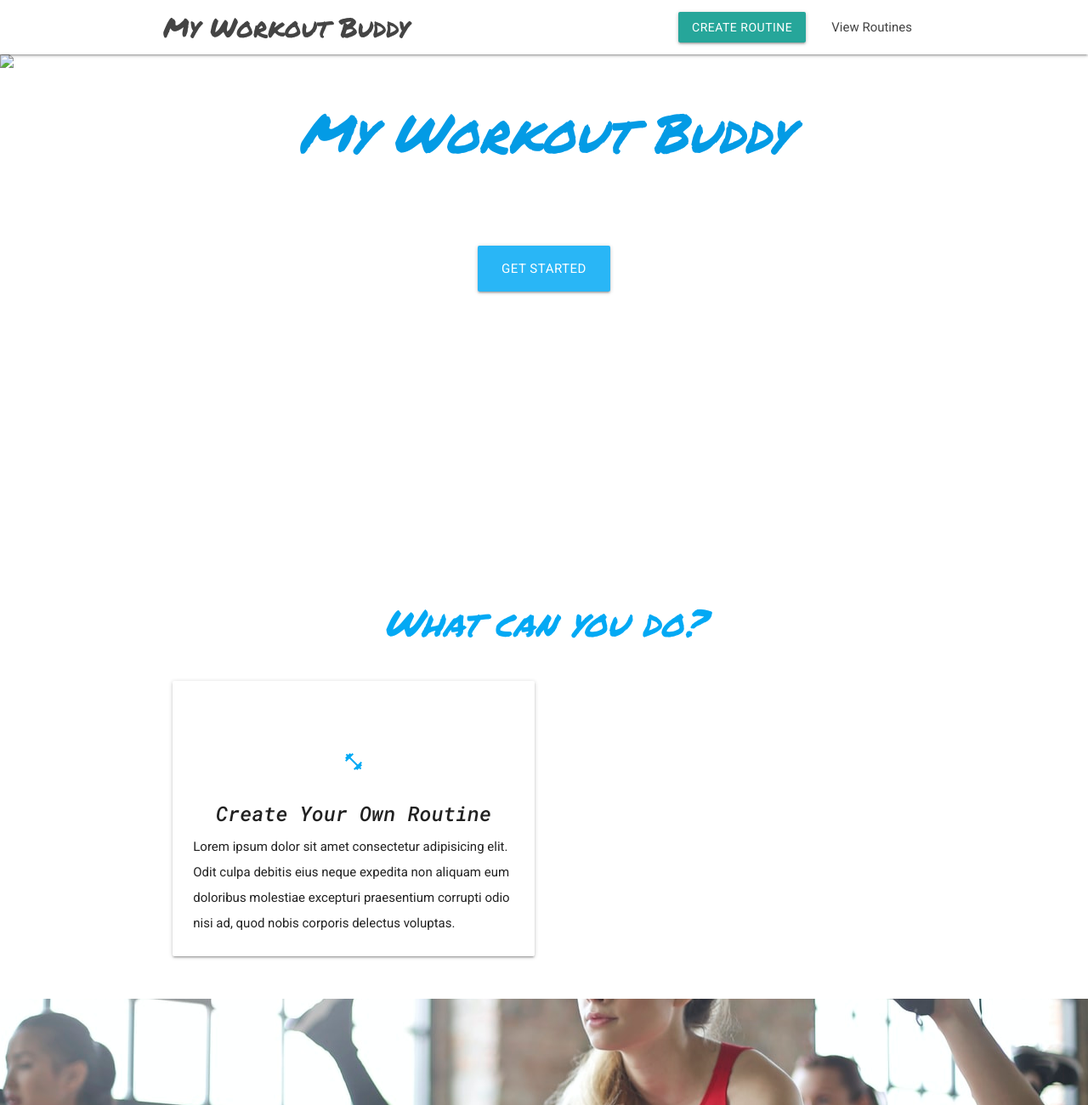
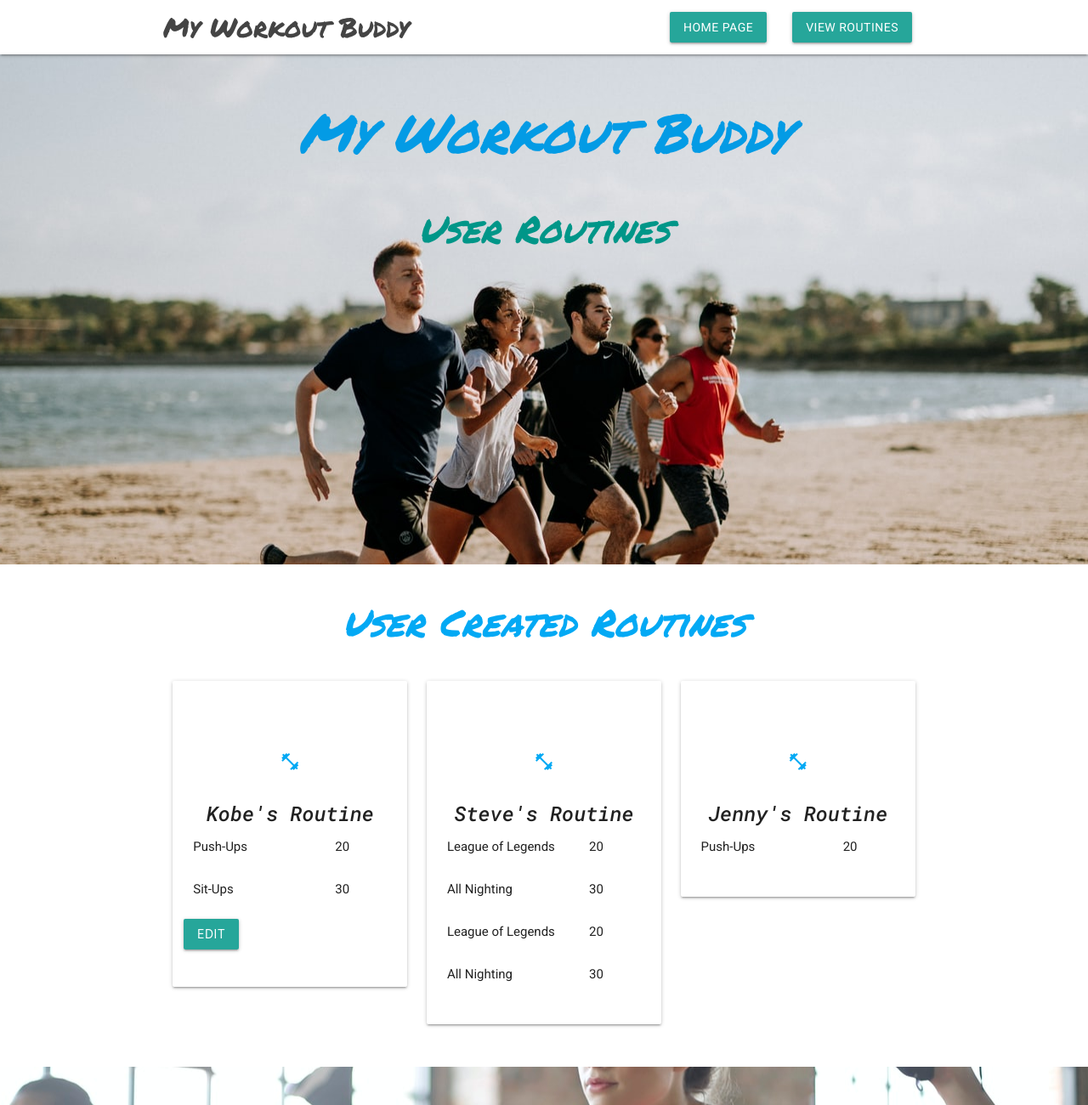
Before and after one commit to ssjlee93/RU-2020-proj-ct-02, a website: page public/userRoutines.html in a window 1280 px wide. Shown: the top 1300 px of the page at 85% size. Drawn offline with nearby package versions, Linux system fonts and the light colour scheme.

Commit message:
fixing bad commit

```diff
--- a/public/userRoutines.html
+++ b/public/userRoutines.html
@@ -20,15 +20,15 @@
 <body>
   <nav class="white" role="navigation">
     <div class="nav-wrapper container">
-      <a id="logo-container" href="#" class="brand-logo">My Workout Buddy</a>
+      <a id="logo-container" href="/" class="brand-logo">My Workout Buddy</a>
       <ul class="right hide-on-med-and-down">
-        <li><a class="waves-effect waves-light btn modal-trigger" href="#createModal">Create Routine</a></li>
-        <li><a href="#">View Routines</a></li>
+        <li><a class="waves-effect waves-light btn" href="/">Home Page</a></li>
+        <li><a class="waves-effect waves-light btn" href="/userRoutines">View Routines</a></li>
       </ul>
 
       <ul id="nav-mobile" class="sidenav">
-        <li><a href="#createModal">Create Routine</a></li>
-        <li><a href="#">View Routines</a></li>
+        <li><a href="/">Home Page</a></li>
+        <li><a href="/userRoutines">View Routines</a></li>
       </ul>
       <a href="#" data-target="nav-mobile" class="sidenav-trigger"><i class="material-icons">menu</i></a>
     </div>
@@ -40,35 +40,113 @@
 
         <h1 class="header center light-blue-text text-darken-1">My Workout Buddy</h1>
         <div class="row center">
-          <h5 class="header col s12 light">Your Personal Record and Routine Tracker</h5>
+          <h3 class="header col s12 teal-text">User Routines</h3>
         </div>
-        <div class="row center">
-          <a href="#createModal" class="btn-large waves-effect waves-light light-blue lighten-1 modal-trigger">Get Started</a>
-        </div>
-
-
       </div>
     </div>
-    <div class="parallax"><img src="images/bg2.jpg" alt="background img 1"></div>
+    <div class="parallax"><img src="images/bg7.jpg" alt="background img 1"></div>
   </div>
 
 
 <div class="container">
     <div class="section"><div class="container">
         <div class="row center">
-          <h3 class="header col s12 light-blue-text no-pad-bot no-margin-bot">What can you do?</h3>
+          <h3 class="header col s12 light-blue-text no-pad-bot no-margin-bot">User Created Routines</h3>
         </div>
     </div>
     <div id="userRoutines" class="row">
-        <div class="col s12 m6">
+      <!-- EXAMPLE USER ROUTINE(TO BE GENERATED IN JAVASCRIPT) -->
+        <div class="col s12 m4">
             <div class="card hoverable">
                 <div class="card-content">
-                        <h2 class="center light-blue-text"><i class="material-icons">fitness_center</i></h2>
-                        <h5 class="card-title center">Create Your Own Routine</h5>
-                        <p >Lorem ipsum dolor sit amet consectetur adipisicing elit. Odit culpa debitis eius neque expedita non aliquam eum doloribus molestiae excepturi praesentium corrupti odio nisi ad, quod nobis corporis delectus voluptas.</p>
+                  <h2 class="center light-blue-text"><i class="material-icons">fitness_center</i></h2>
+                  <h5 id="RoutineName" class="card-title center">Kobe's Routine</h5>
+                    <div class="row">
+                      <div id="Exercise" class="col s8">
+                        <p>Push-Ups</p>
+                      </div>
+                      <div id="Reps" class="col s4">
+                        <p>20</p>
+                      </div>
+                    </div>
+                    <div class="row">
+                      <div id="Exercise" class="col s8">
+                        <p>Sit-Ups</p>
+                      </div>
+                      <div id="Reps" class="col s4">
+                        <p>30</p>
+                      </div>
+                    </div>
+                    <div class="row">
+                      <button class="waves-effect waves-light btn">Edit</button>
+                    </div>
                 </div>
             </div>
         </div>
+      <!-- END EXAMPLE -->
+
+      <!-- EXAMPLE USER ROUTINE(TO BE GENERATED IN JAVASCRIPT) -->
+      <div class="col s12 m4">
+        <div class="card hoverable">
+            <div class="card-content">
+              <h2 class="center light-blue-text"><i class="material-icons">fitness_center</i></h2>
+              <h5 id="RoutineName" class="card-title center">Steve's Routine</h5>
+                <div class="row">
+                  <div id="Exercise" class="col s8">
+                    <p>League of Legends</p>
+                  </div>
+                  <div id="Reps" class="col s4">
+                    <p>20</p>
+                  </div>
+                </div>
+                <div class="row">
+                  <div id="Exercise" class="col s8">
+                    <p>All Nighting</p>
+                  </div>
+                  <div id="Reps" class="col s4">
+                    <p>30</p>
+                  </div>
+                </div>
+                <div class="row">
+                  <div id="Exercise" class="col s8">
+                    <p>League of Legends</p>
+                  </div>
+                  <div id="Reps" class="col s4">
+                    <p>20</p>
+                  </div>
+                </div>
+                <div class="row">
+                  <div id="Exercise" class="col s8">
+                    <p>All Nighting</p>
+                  </div>
+                  <div id="Reps" class="col s4">
+                    <p>30</p>
+                  </div>
+                </div>
+            </div>
+        </div>
+    </div>
+  <!-- END EXAMPLE -->
+
+  <!-- EXAMPLE USER ROUTINE(TO BE GENERATED IN JAVASCRIPT) -->
+  <div class="col s12 m4">
+    <div class="card hoverable">
+        <div class="card-content">
+          <h2 class="center light-blue-text"><i class="material-icons">fitness_center</i></h2>
+          <h5 id="RoutineName" class="card-title center">Jenny's Routine</h5>
+            <div class="row">
+              <div id="Exercise" class="col s8">
+                <p>Push-Ups</p>
+              </div>
+              <div id="Reps" class="col s4">
+                <p>20</p>
+              </div>
+            </div>
+        </div>
+    </div>
+</div>
+<!-- END EXAMPLE -->
+
     </div>
     </div>
 </div>
@@ -92,39 +170,10 @@
     </div>
   </footer>
 
-  <!-- Modals -->
-  <div id="createModal" class="modal">
-    <div class="modal-content">
-        <div class="row">
-            <form class="col s12">
-              <div class="row">
-                <div class="input-field col s12">
-                  <input id="routineName" type="text" class="validate">
-                  <label for="routineName">Routine Name</label>
-                </div>
-              </div>
-              <div class="row">
-                <div class="input-field col s12">
-                  <input id="sets" type="text" class="validate">
-                  <label for="sets">How many sets?</label>
-                </div>
-              </div>
-              <a id="addExercise" class="waves-effect waves-light btn-small"><i class="material-icons left">control_point</i>Add Exercise</a>
-              <div id="exerciseRow" class="row">
-
-              </div>
-              <div class="row right-align">
-                <a id="submitRoutine" class="waves-effect waves-light btn-large"><i class="material-icons left">create</i>Create Routine</a>
-              </div>
-            </form>
-        </div>
-    </div>
-  </div>
-
   <!-- Scripts-->
   <script src="https://code.jquery.com/jquery-2.1.1.min.js"></script>
   <script src="js/materialize.js"></script>
   <script src="js/init.js"></script>
-  <script src="js/pr.js"></script>
+  <script src="js/userRoutines.js"></script>
   </body>
 </html>
```
Also changed, not shown: public/index.html (+6 -6 lines).
